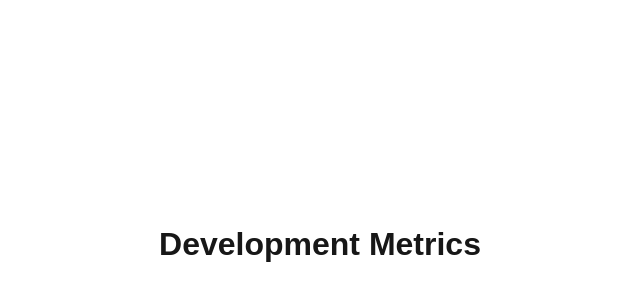
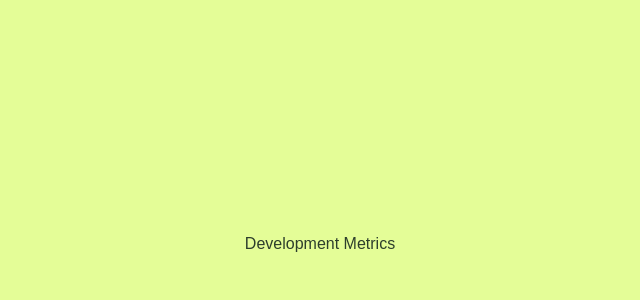
Before and after one commit to alansvieceli/development-metrics-front, a Next.js app: page / in a window 1280 px wide. Shown: the part 156-456 px from the top of the page, without its empty margins (320-960 px from the left). Built offline with nearby package versions, Linux system fonts and the light colour scheme.

Commit message:
chore(estilo)!: adiciona tailwind css e paleta de cores do tema

```diff
--- a/package.json
+++ b/package.json
@@ -18,10 +18,13 @@
 	},
 	"devDependencies": {
 		"@biomejs/biome": "^2.5.4",
+		"@tailwindcss/postcss": "^4.3.3",
 		"@types/node": "^20",
 		"@types/react": "^19",
 		"@types/react-dom": "^19",
 		"knip": "^6.27.0",
+		"postcss": "^8.5.19",
+		"tailwindcss": "^4.3.3",
 		"typescript": "^5"
 	}
 }
--- /dev/null
+++ b/postcss.config.mjs
@@ -0,0 +1,5 @@
+export default {
+	plugins: {
+		"@tailwindcss/postcss": {},
+	},
+};
--- a/src/app/globals.css
+++ b/src/app/globals.css
@@ -1,12 +1,14 @@
+@import "tailwindcss";
+
 :root {
-	--background: #ffffff;
-	--foreground: #171717;
+	--background: #e4fd97;
+	--foreground: #2d3e2c;
 }
 
 @media (prefers-color-scheme: dark) {
 	:root {
-		--background: #0a0a0a;
-		--foreground: #ededed;
+		--background: #2d3e2c;
+		--foreground: #e4fd97;
 	}
 }
 
@@ -31,12 +33,6 @@ body {
 	-moz-osx-font-smoothing: grayscale;
 }
 
-* {
-	box-sizing: border-box;
-	padding: 0;
-	margin: 0;
-}
-
 a {
 	color: inherit;
 	text-decoration: none;
```
Also changed, not shown: 2 other files (tests, documents, lock files or other folders).
